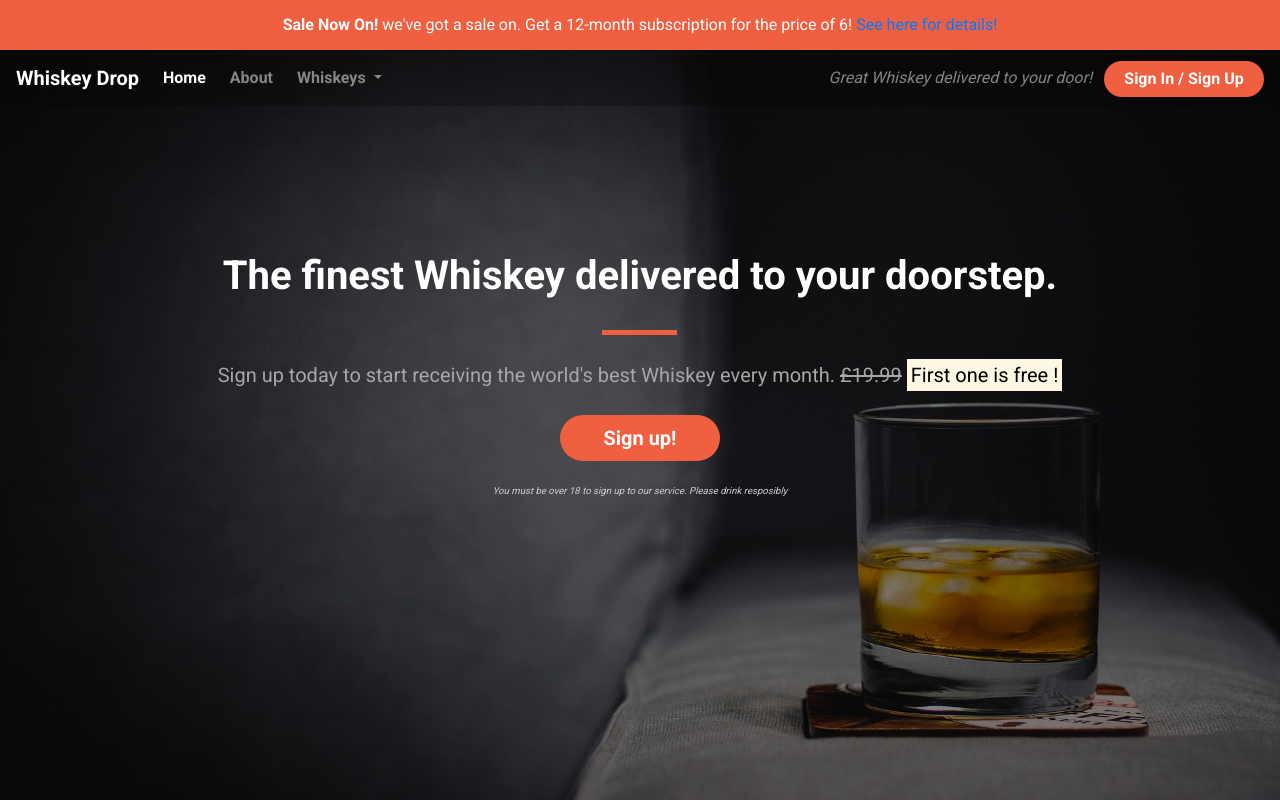
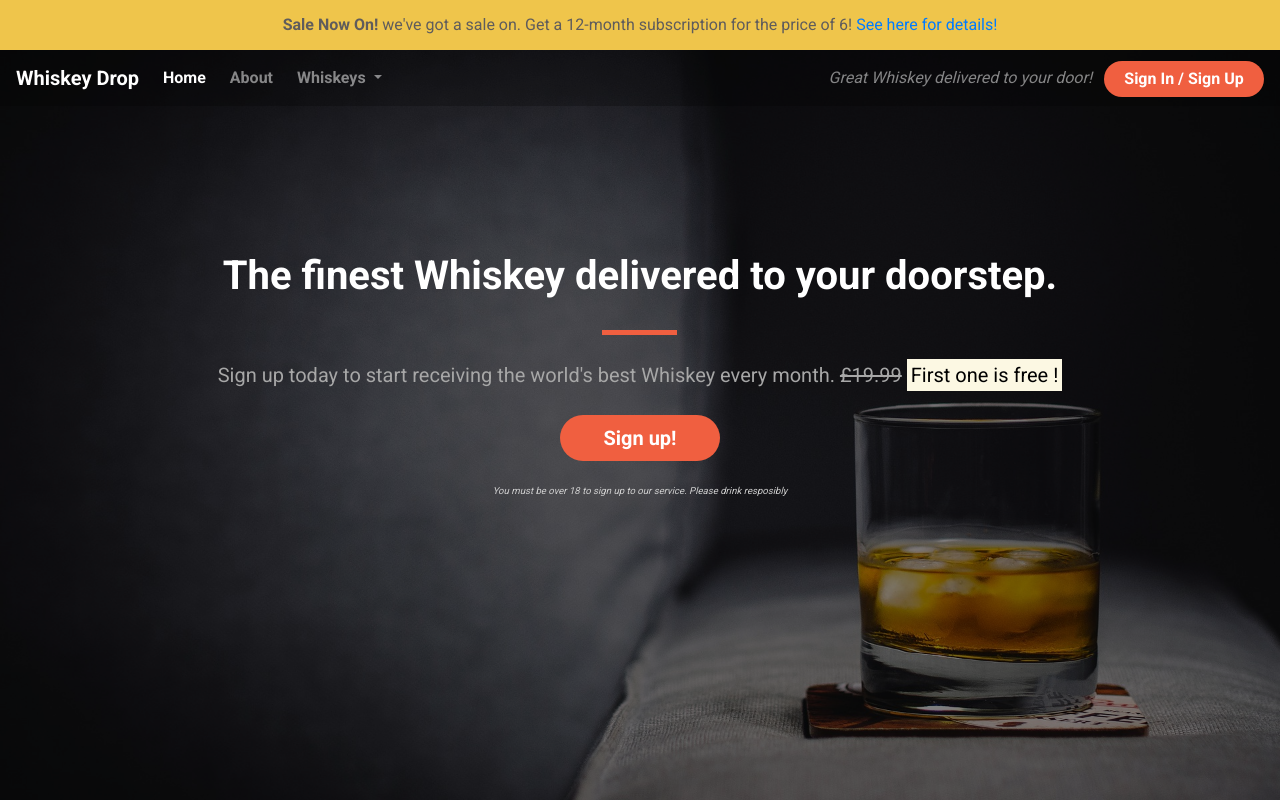
Before and after one commit to danielclements/Whiskey-Drop, a plain HTML site: page index.html in a window 1280 px wide. Shown: the top 800 px of the page. Drawn offline with nearby package versions, Linux system fonts and the light colour scheme.

Commit message:
renamed Alert class name,Changed alert color

```diff
--- a/index.html
+++ b/index.html
@@ -17,10 +17,10 @@
 	<!--Nav-->
 	<div class="container-fluid navalert-container">
 
-		<div class="container-fluid">
+		<div class="container-fluid alert-contrainer">
 			<div class="row d-none d-sm-block">
 				<div class="col-12">
-					<div class="alert alert-warning">
+					<div class="site-wide-alert alert alert-warning">
 						<strong>Sale Now On!</strong> we've got a sale on. Get a 12-month subscription for the price of 6! <a href="/">See here for details!</a>
 					</div>
 				</div>
--- a/stylesheets/main.css
+++ b/stylesheets/main.css
@@ -7,7 +7,7 @@
   padding-left: 0px;
  }
 
- .alert-container {}
+
 
  .callout-container {
   height: 100vh;
@@ -147,11 +147,19 @@
 
  /* Alerts*/
 
- .alert-warning {
-  background-color: #f05f40;
-  color: #fff;
-  border-color: #f05f40;
+
+
+ .site-wide-alert {
+  background-color: #efc54b;
+  border-color: #efc54b;
   text-align: center;
   margin-bottom: 0;
   border-radius: 0;
+  color: #5f5c5c;
  }
+
+
+ .alert-container {
+  padding-left: 0;
+  padding-right: 0;
+ }
```
